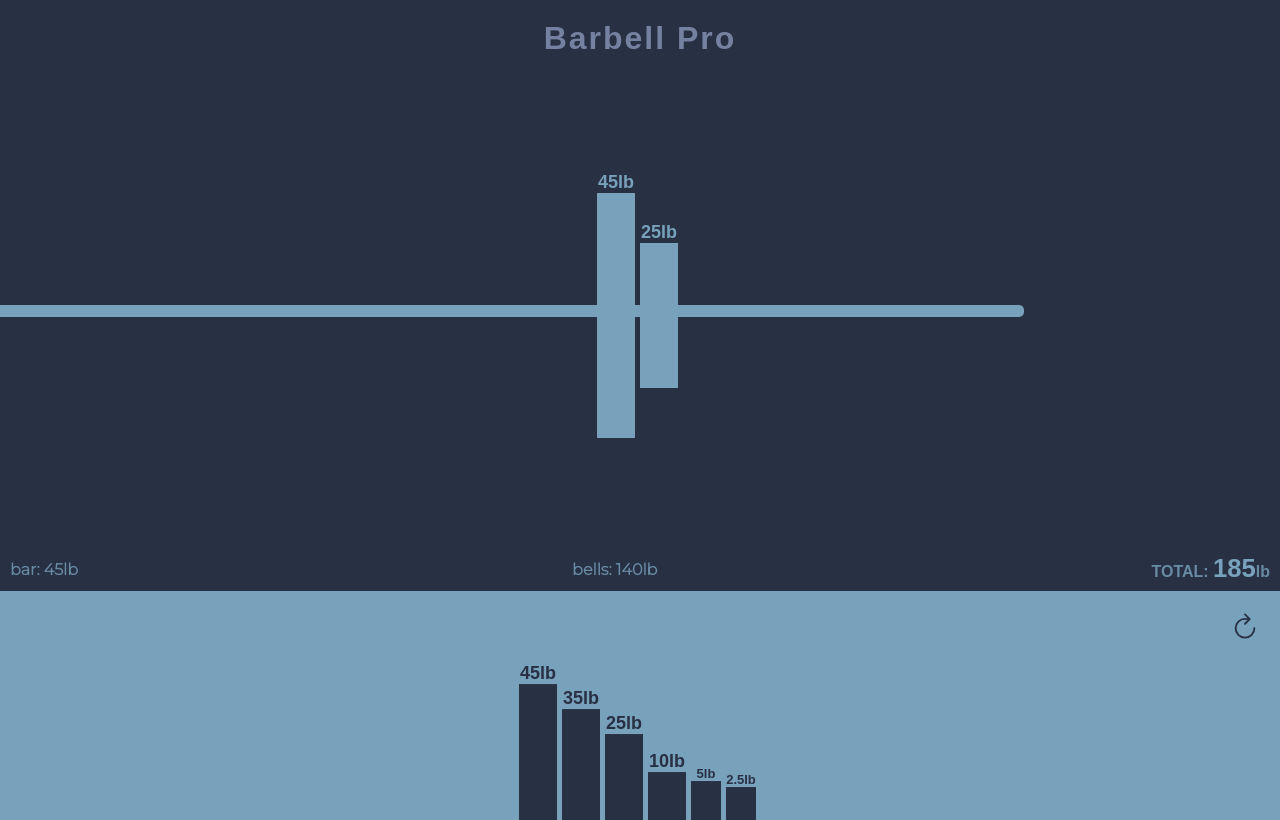
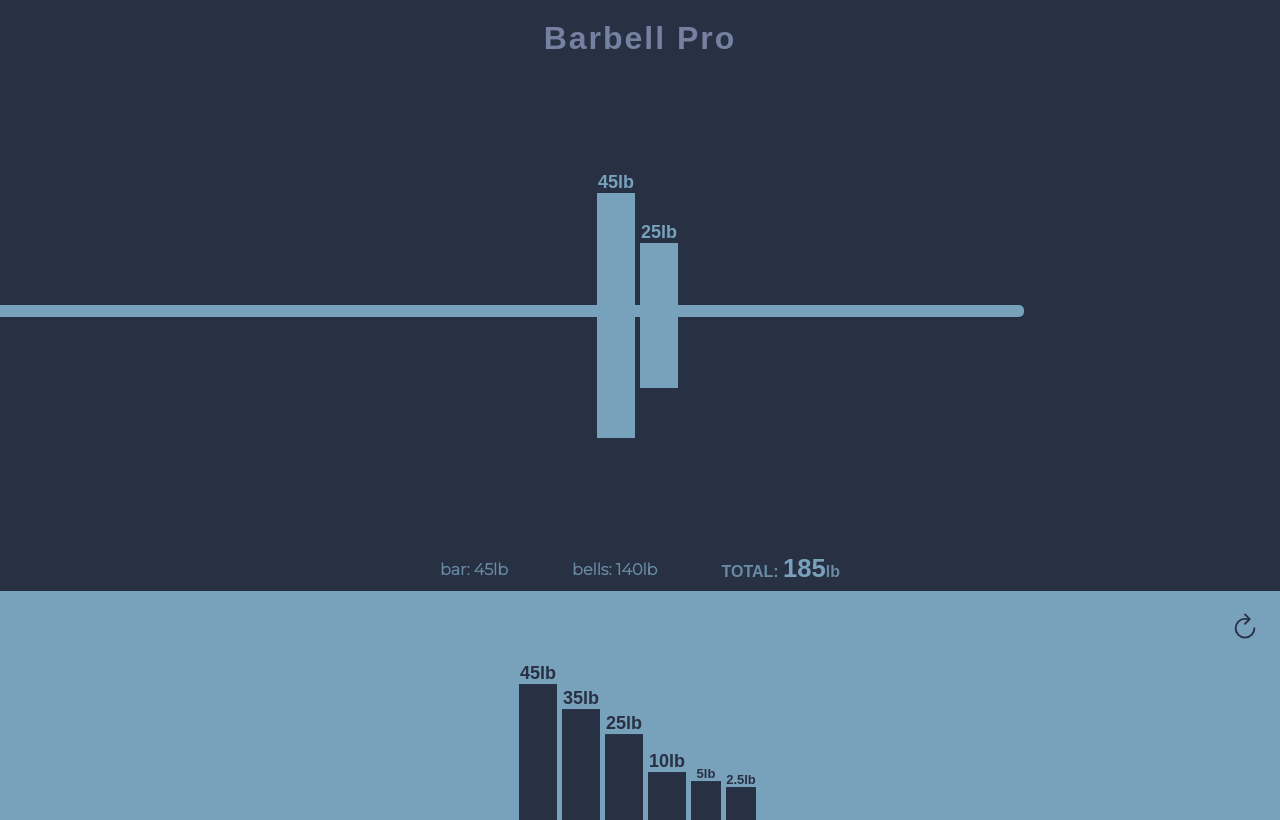
Before and after one commit to xwang1000/barbell-pro, a React (Create React App) app: page / in a window 1280 px wide. Built offline with nearby package versions, Linux system fonts and the light colour scheme; a web font is replaced by a local one.

Commit message:
Update Stats.js

```diff
--- a/src/components/Stats.js
+++ b/src/components/Stats.js
@@ -26,6 +26,8 @@ const Stats = (props) => {
 }
 
 const Root = styled.div`
+  max-width: 400px;
+  margin: auto;
   position: absolute;
   right: 10px;
   left: 10px;
```
